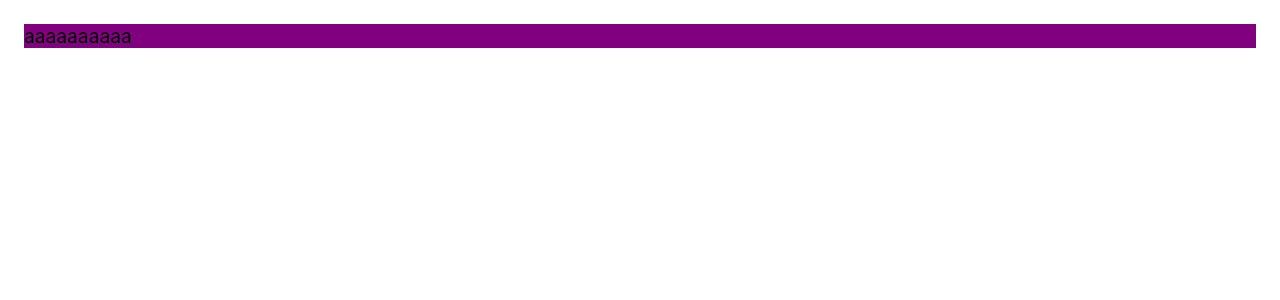
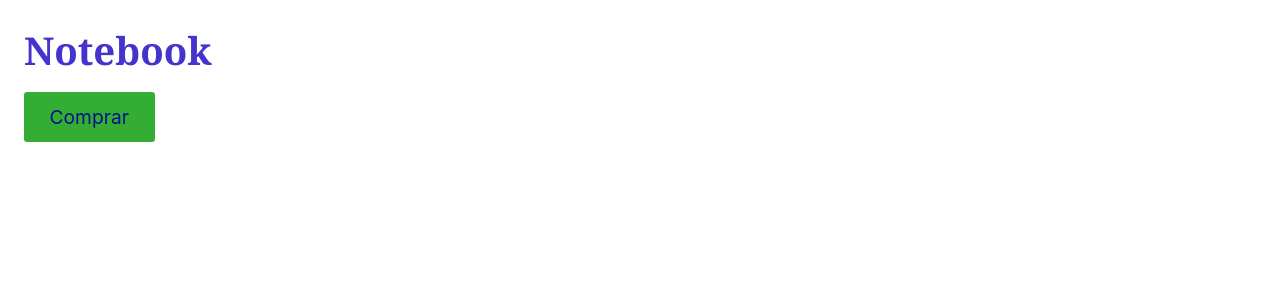
Before and after one commit to Kelvin-Jesus/react-completo, a React (Create React App) app: page / in a window 1280 px wide. Shown: the top 300 px of the page. Built offline with nearby package versions, Linux system fonts and the light colour scheme.

Commit message:
new-class: 0502-css-modules

```diff
--- /dev/null
+++ b/src/04-css/0502-css-modules/App.js
@@ -0,0 +1,12 @@
+import React from 'react';
+import Produto from './components/Produto'
+
+const App = () => {
+    return (
+        <div >
+            <Produto />
+        </div>
+    );
+}
+
+export default App;
--- /dev/null
+++ b/src/04-css/0502-css-modules/components/Produto.js
@@ -0,0 +1,13 @@
+import React from 'react';
+import styles from './Produto.module.css'
+
+const Produto = () => {
+    return (
+        <div >
+            <h1 className={styles.titulo}>Notebook</h1>
+            <button className={styles.botao_comprar}>Comprar</button>
+        </div>
+    );
+}
+
+export default Produto;
--- /dev/null
+++ b/src/04-css/0502-css-modules/components/Produto.module.css
@@ -0,0 +1,7 @@
+.titulo {
+    color: #43c;
+}
+
+.botao_comprar {
+    background: #34ad34;
+}
--- a/src/index.js
+++ b/src/index.js
@@ -1,7 +1,7 @@
 import React from 'react';
 import ReactDOM from 'react-dom';
 import './App.css';
-import App from './04-css/0501-css-import/App';
+import App from './04-css/0502-css-modules/App';
 // import App from './App';
 
 ReactDOM.render(
```
